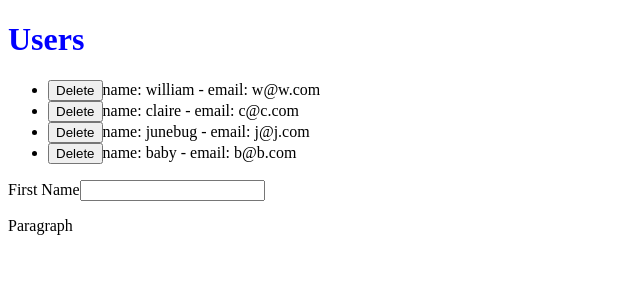
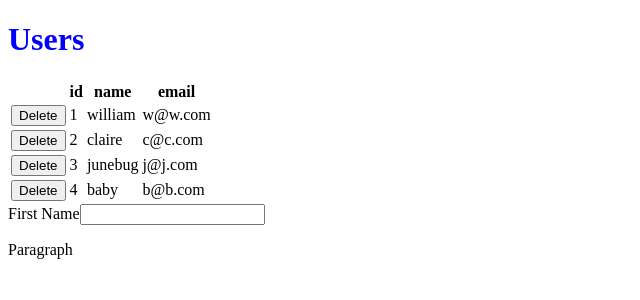
Before and after one commit to william10000/react-training-wat, a React (Create React App) app: page / in a window 1280 px wide. Shown: the top 300 px of the page, without its empty margins (0-640 px from the left). Built offline with nearby package versions, Linux system fonts and the light colour scheme; data requests are answered from the project's data file.

Commit message:
converted user list to table

```diff
--- a/src/App.js
+++ b/src/App.js
@@ -1,5 +1,6 @@
 import React, { useState, useEffect } from "react";
 import { getUsers, deleteUser } from "./api/userApi";
+import "./app.css";
 
 function App() {
   const [users, setUsers] = useState([]);
@@ -9,32 +10,40 @@ function App() {
     getUsers().then(_users => setUsers(_users));
   }, []); // array contains data where if the data changes, we want to run useEffect
 
-  const h1Style = {
-    color: "blue",
-    fontSize: "32px"
-  };
-
   // updates to state and db are not in a transaction so they could be out of sync if one fails
   function handleDelete(id) {
     const newUsers = users.filter(user => user.id !== id);
-    deleteUser(id);
-    setUsers(newUsers);
+    deleteUser(id).then(() => {
+      setUsers(newUsers);
+    });
   }
 
   return (
     <>
-      <h1 className="header" style={h1Style}>
-        Users
-      </h1>
-      <ul>
-        {users.map(user => (
-          <li key={user.id}>
-            {/* Use arrow function on onClick so you don't invoke on render */}
-            <button onClick={() => handleDelete(user.id)}>Delete</button>
-            name: {user.name} - email: {user.email}
-          </li>
-        ))}
-      </ul>
+      <h1 className="header">Users</h1>
+      {/* display user data in a table with headers for id, name, email */}
+      <table>
+        <thead>
+          <tr>
+            <th></th>
+            <th>id</th>
+            <th>name</th>
+            <th>email</th>
+          </tr>
+        </thead>
+        <tbody>
+          {users.map(user => (
+            <tr key={user.id}>
+              <td>
+                <button onClick={() => handleDelete(user.id)}>Delete</button>
+              </td>
+              <td>{user.id}</td>
+              <td>{user.name}</td>
+              <td>{user.email}</td>
+            </tr>
+          ))}
+        </tbody>
+      </table>
       <label htmlFor="firstName">First Name</label>
       <input id="firstName" type="text"></input>
       <p>Paragraph</p>
--- /dev/null
+++ b/src/app.css
@@ -0,0 +1,4 @@
+.header {
+  color: blue;
+  font-size: 32px;
+}
```
